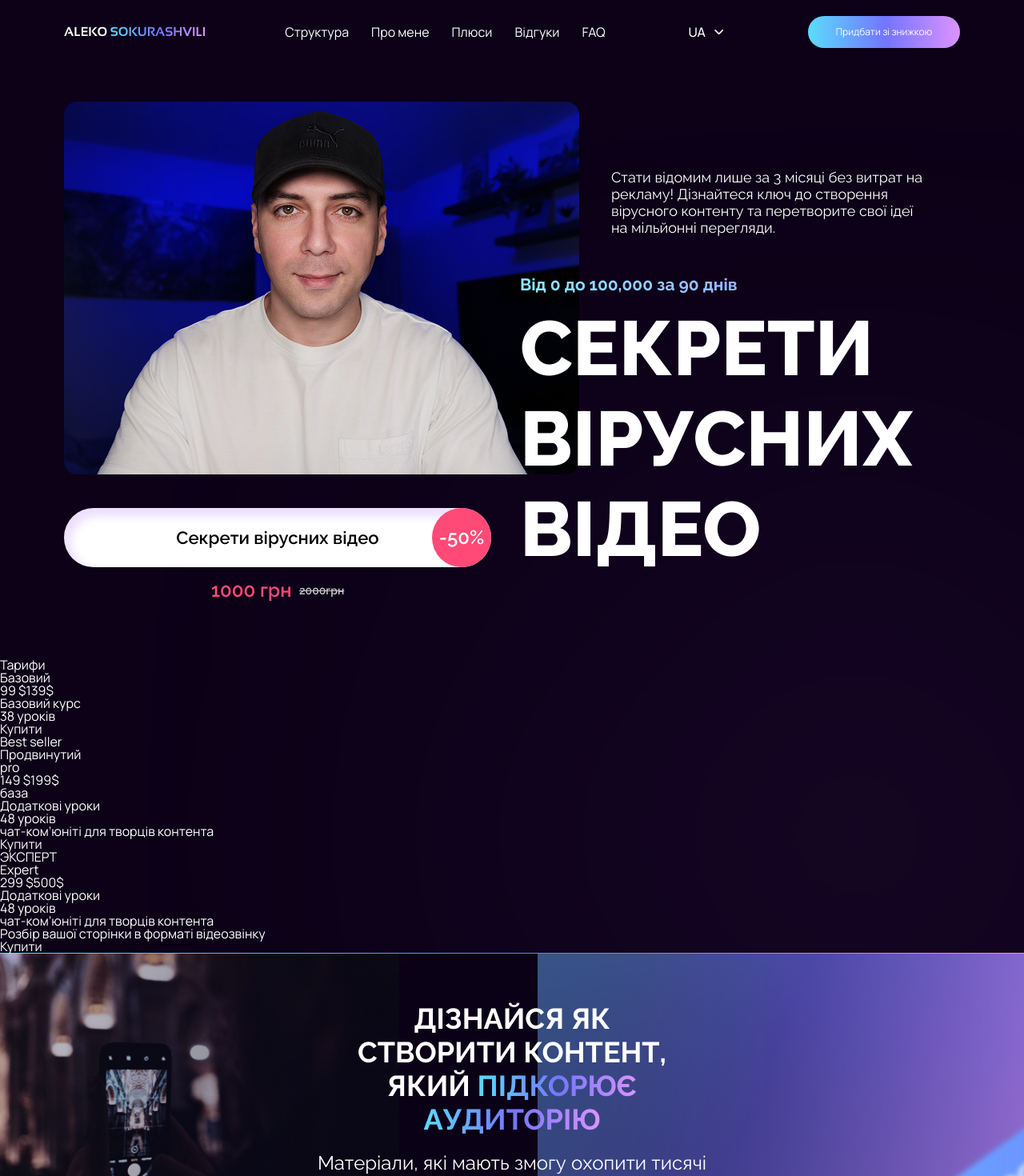
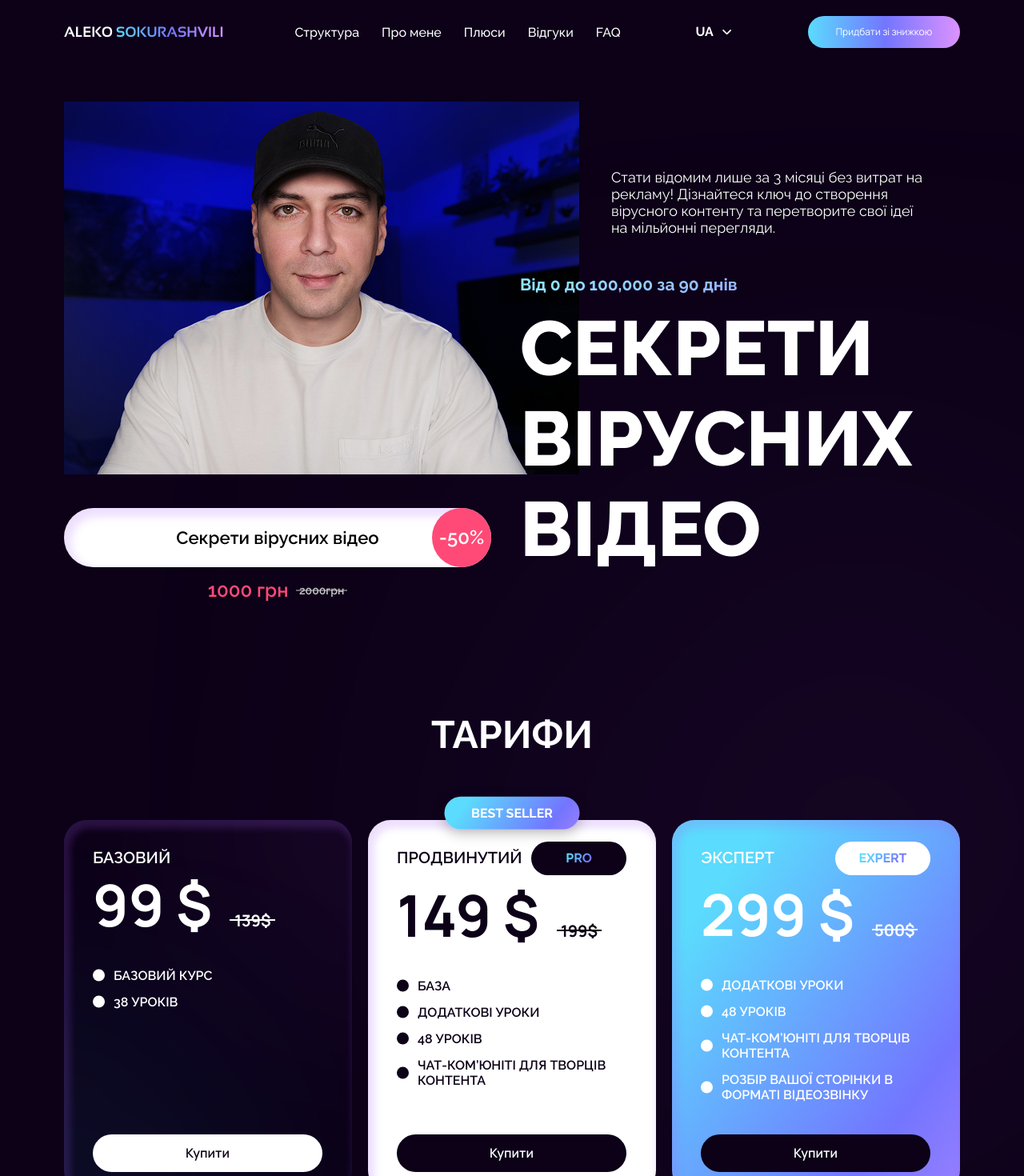
Before and after one commit to kulakaa073/blogger-info, a Next.js app: page /1 in a window 1280 px wide. Shown: the part 20-1490 px from the top of the page at 80% size. Built offline with nearby package versions, Linux system fonts and the light colour scheme.

Commit message:
styles: plan block and card styles, style tweaks for header, hero and promo block

```diff
--- a/app/globals.css
+++ b/app/globals.css
@@ -55,14 +55,18 @@
   --font-sansation: 'var(--font-sansation)', sans-serif;
 
   --text-heading: 54px;
+  --text-heading-big: 64px;
   --text-ds-heading: 96px;
+  --text-base: 16px;
+  --text-med: 18px;
 
   --breakpoint-mb: 393px;
   --container-mb: 393px;
   --breakpoint-ds: 1280px;
   --container-ds: 1280px;
 
-  --radius-bg: 16px;
+  --radius-big: 18px;
+  --radius-xbig: 28px;
 
   --grid-area-hero: 1 / 1 / 3 / 3;
   --grid-area-left: 1 / 1;
--- a/components/Header/Header.tsx
+++ b/components/Header/Header.tsx
@@ -11,7 +11,7 @@ const Header = ({ language }: HeaderProps) => {
     <header className="w-full mt-12.75 ds:mt-10">
       <div className="max-w-mb ds:max-w-ds px-10 ds:px-20 mx-auto flex items-center justify-between">
         <div>
-          <p className="font-sansation font-bold leading-4.5 uppercase">
+          <p className="font-sansation font-bold leading-4.5 uppercase ds:text-med ds:leading-5">
             Aleko{' '}
             <span className="[background-image:var(--gradient-main)] bg-clip-text text-transparent">
               Sokurashvili
--- a/components/Hero/Hero.tsx
+++ b/components/Hero/Hero.tsx
@@ -47,7 +47,10 @@ const Hero = ({ language }: HeroProps) => {
           </button>
           <p className="font-raleway font-semibold text-xl/5.5 ds:text-2xl ds:leading-[36.8px] text-red-2 flex items-center gap-[9.38px]">
             1000 грн
-            <span className="line-through text-sm text-gray">2000грн</span>
+            <span className="relative text-sm text-gray inline-block px-[1.4px] ds:px-1">
+              2000грн
+              <span className="absolute left-0 right-0 top-1/2 h-[1px] bg-current -translate-y-1/2"></span>
+            </span>
           </p>
         </div>
       </div>
--- a/components/LanguageSelect/LanguageSelect.tsx
+++ b/components/LanguageSelect/LanguageSelect.tsx
@@ -30,12 +30,14 @@ const LanguageSelect = ({ currentLanguage }: LanguageSelectProps) => {
   };
 
   return (
-    <div className="relative rounded-sm p-1.25 hover:inset-ring-2 hover:inset-ring-white transition-all duration-250 ease-in-out">
+    <div className="relative rounded-[8px] p-1.25 hover:inset-ring-2 hover:inset-ring-white transition-all duration-250 ease-in-out">
       <button
         onClick={() => setIsOpen(!isOpen)}
         className="flex items-center gap-2.25 h-5"
       >
-        <span className="font-medium">{currentLang?.name}</span>
+        <span className="font-raleway text-sm leading-5 font-bold ds:text-base">
+          {currentLang?.name}
+        </span>
         <div
           className={`transition-transform ${isOpen ? 'scale-y-[-1]' : ''}  duration-300 ease-in-out flex items-center justify-center`}
         >
--- a/components/Navigation/Navigation.tsx
+++ b/components/Navigation/Navigation.tsx
@@ -9,11 +9,34 @@ const Navigation = ({ className, language }: NavigationProps) => {
   return (
     <nav className={className}>
       <ul className="flex items-center gap-7">
-        <li>Структура</li>
-        <li>Про мене</li>
-        <li>Плюси</li>
-        <li>Відгуки</li>
-        <li>FAQ</li>
+        <li>
+          <a
+            href="#structure"
+            className="font-raleway font-medium leading-4.75"
+          >
+            Структура
+          </a>
+        </li>
+        <li>
+          <a href="#about" className="font-raleway font-medium leading-4.75">
+            Про мене
+          </a>
+        </li>
+        <li>
+          <a href="#pros" className="font-raleway font-medium leading-4.75">
+            Плюси
+          </a>
+        </li>
+        <li>
+          <a href="#reviews" className="font-raleway font-medium leading-4.75">
+            Відгуки
+          </a>
+        </li>
+        <li>
+          <a href="#faq" className="font-raleway font-medium leading-4.75">
+            FAQ
+          </a>
+        </li>
       </ul>
     </nav>
   );
--- a/components/PlanBlock/PlanBlock.tsx
+++ b/components/PlanBlock/PlanBlock.tsx
@@ -34,26 +34,30 @@ const PlanBlock = ({ language }: PricingBlockProps) => {
       featureList: [
         'Додаткові уроки',
         '48 уроків',
-        'чат-ком’юніті для творців контента',
+        'чат-ком’юніті для \nтворців контента',
         'Розбір вашої сторінки в форматі відеозвінку',
       ],
       badge: 'Expert',
     },
   ];
   return (
-    <section>
-      <h2>Тарифи</h2>
-      <ul>
+    <section className="w-full pt-16.5 ds:pt-16.75 pb-19">
+      <div className="max-w-mb ds:max-w-ds px-10 ds:px-20 mx-auto">
+        <h2 className="font-raleway font-bold text-2xl ds:text-5xl leading-7 ds:leading-14 uppercase mb-7 ds:mb-19.75 text-center">
+          Тарифи
+        </h2>
+        <ul className="flex flex-col gap-6.5 ds:flex-row ds:gap-5">
           <li>
-          <PlanCard planData={mockData[0]} />
+            <PlanCard planData={mockData[0]} variant="base" />
           </li>
           <li>
-          <PlanCard planData={mockData[1]} />
+            <PlanCard planData={mockData[1]} variant="bright" />
           </li>
           <li>
-          <PlanCard planData={mockData[2]} />
+            <PlanCard planData={mockData[2]} variant="gradient" />
           </li>
         </ul>
+      </div>
     </section>
   );
 };
--- a/components/PlanCard/PlanCard.tsx
+++ b/components/PlanCard/PlanCard.tsx
@@ -1,27 +1,140 @@
 import { PlanInfo } from '@/types/planInfo';
+import clsx from 'clsx';
+import BlurredEllipse from '../ui/BlurredEllipse/BlurredEllipse';
 
 interface PlanCardProps {
   planData: PlanInfo;
-  variant?: string;
+  variant?: 'base' | 'bright' | 'gradient';
   className?: string; //just to be safe
 }
 
-const PlanCard = ({ planData, variant, className }: PlanCardProps) => {
+const PlanCard = ({ planData, variant = 'base', className }: PlanCardProps) => {
+  const variants = {
+    card: {
+      base: 'h-107.5 bg-primary text-white pl-8.25 pr-8 py-8 ds:pt-9 ds:pr-9.25 ds:pl-9 ds:pb-6.5 overflow-hidden',
+      bright:
+        'h-116.75 bg-white text-primary pl-7.25 pr-7 py-8 ds:pt-6.75 ds:pr-9.25 ds:pl-9 ds:pb-6.5',
+      gradient:
+        'h-116.5 [background:var(--gradient-secondary)] px-6 pb-8 pt-8.25 ds:pt-6.75 ds:pr-9.25 ds:pl-9 ds:pb-6.5',
+    },
+    button: {
+      base: 'bg-white text-primary',
+      bright: 'bg-primary text-white',
+      gradient: 'bg-primary text-white',
+    },
+    price: {
+      base: 'h-19.75',
+      bright: 'h-20.5',
+      gradient: 'h-20.25',
+    },
+    strikeLine: {
+      base: 'pl-1.5 pr-1.25',
+      bright: 'px-1.25',
+      gradient: 'px-0.75',
+    },
+  };
   return (
+    <div
+      className={clsx(
+        className,
+        variants.card[variant],
+        'relative w-full rounded-xbig z-0 shadow-[4px_6px_10px_4px_#A75DF333_inset] ds:w-90 ds:h-116.5',
+        planData.highlight && 'mt-5.25 ds:mt-0',
+      )}
+    >
+      {variant === 'base' && (
         <div>
-      {planData.highlight && <p>Best seller</p>}
-      <h3>{planData.name}</h3>
-      {planData.badge && <p>{planData.badge}</p>}
-      <p>
+          <BlurredEllipse
+            width={184.36}
+            height={173.59}
+            blur={144.659}
+            className="left-[291px] -top-[67px] bg-purple -z-10 opacity-50"
+          />
+          <BlurredEllipse
+            width={184.36}
+            height={173.59}
+            blur={144.659}
+            className="-left-[86px] top-[358px] bg-teal-3 -z-10 opacity-50"
+          />
+        </div>
+      )}
+      <div className="uppercase h-full flex flex-col justify-between">
+        <div>
+          {planData.highlight && (
+            <div className="flex items-center justify-center h-10.25 w-42.25 rounded-full absolute left-1/2 top-0 [background:var(--gradient-secondary)] shadow-[0px_4px_16px_1px_#00000040] -translate-y-1/2 -translate-x-1/2 ds:-translate-y-[71.42%]">
+              <p className="font-raleway font-bold leading-4.75 text-white">
+                Best seller
+              </p>
+            </div>
+          )}
+          <div
+            className={clsx(
+              planData.badge
+                ? variant === 'gradient'
+                  ? 'mb-7.5 ds:mb-4.5'
+                  : 'mb-7.25 ds:mb-4.5'
+                : 'mb-8 ds:mb-4.5',
+              'flex items-center justify-between',
+            )}
+          >
+            <h3 className="font-raleway font-semibold leading-4.75 ds:text-xl ds:leading-5.75">
+              {planData.name}
+            </h3>
+            {planData.badge && (
+              <div
+                className={clsx(
+                  variant === 'bright'
+                    ? 'w-25 h-10.5 ds:w-29.75 bg-primary'
+                    : '',
+                  variant === 'gradient' ? 'w-29.75 h-10.5 bg-white' : '',
+                  'rounded-full flex items-center justify-center',
+                )}
+              >
+                <p className="font-raleway font-bold leading-4.75 [background-image:var(--gradient-secondary)] bg-clip-text text-transparent">
+                  {planData.badge}
+                </p>
+              </div>
+            )}
+          </div>
+          <p
+            className={clsx(
+              `font-manrope font-bold text-heading-big ds:text-7xl leading-21.75 ds:leading-25.25 mb-7.25 w-full flex justify-between ds:justify-start ds:gap-5.5 items-baseline-last`,
+              Math.floor(planData.currentPrice / 100) === 0 &&
+                'pr-6.25 ds:pr-0',
+              variants.price[variant],
+            )}
+          >
             {`${planData.currentPrice} $`}
-        <span>{`${planData.originalPrice}$`}</span>
+            <span
+              className={clsx(
+                variants.strikeLine[variant],
+                'relative text-xl leading-6.75 inline-block',
+              )}
+            >
+              {`${planData.originalPrice}$`}
+              <span className="absolute left-0 right-0 top-1/2 h-[2px] bg-current -translate-y-1/2"></span>
+            </span>
           </p>
-      <ul>
+          <ul className="flex flex-col gap-3.5 list-disc list-inside marker:text-transparent">
             {planData.featureList.map((feature, i) => (
-          <li key={`${planData.name}-${feature}-${i}`}>{feature}</li>
+              <li key={`${planData.name}-${feature}-${i}`}>
+                {/*What with this line height? 365%? Ask if designer mistake*/}
+                <p className="whitespace-pre-line ds:whitespace-normal font-raleway font-semibold leading-4.75 relative pl-6.5 before:content-[''] before:absolute before:left-0 before:top-1/2 before:-translate-y-1/2 before:w-3.75 before:h-3.75 before:rounded-full before:bg-current">
+                  {feature}
+                </p>
+              </li>
             ))}
           </ul>
-      <button>Купити</button>
+        </div>
+        <button
+          className={clsx(
+            variants.button[variant],
+            'w-full rounded-full h-11.75 flex items-center justify-center font-manrope font-semibold text-sm leading-4.75 ds:text-base ds:leading-5.5 hover:scale-102 transition-all duration-250 ease-in-out',
+          )}
+        >
+          Купити
+        </button>
+      </div>
     </div>
   );
 };
--- a/components/PromoBlock/PromoBlock.tsx
+++ b/components/PromoBlock/PromoBlock.tsx
@@ -35,13 +35,13 @@ const PromoBlock = ({ language }: PromoBlockProps) => {
             width={315.7}
             height={282}
             blur={74.3132}
-            className="-left-[221px] -top-[203px] [background:var(--gradient-main)] ds:hidden"
+            className="-left-[221px] -top-[203px] [background:var(--gradient-main)] ds:hidden opacity-50"
           />
           <BlurredEllipse
             width={315.7}
             height={282}
             blur={74.3132}
-            className="left-[299px] top-[408px] [background:var(--gradient-main)] ds:hidden"
+            className="left-[299px] top-[408px] [background:var(--gradient-main)] ds:hidden opacity-50"
           />
           <h2 className="font-raleway font-bold text-xl ds:text-4xl leading-5.75 ds:leading-10.5 text-center uppercase flex flex-col ds:block mb-5 ds:w-111.75">
             Дізнайся як створити контент, який{' '}
--- a/package.json
+++ b/package.json
@@ -9,6 +9,7 @@
     "lint": "eslint"
   },
   "dependencies": {
+    "clsx": "^2.1.1",
     "next": "15.5.4",
     "postcss": "^8.5.6",
     "react": "19.1.0",
```
Also changed, not shown: components/BackgroundEffects/BackgroundEffects.tsx (+4 -4 lines), 1 other file (tests, documents, lock files or other folders). Lines whose indentation alone changed are shown as unchanged.
